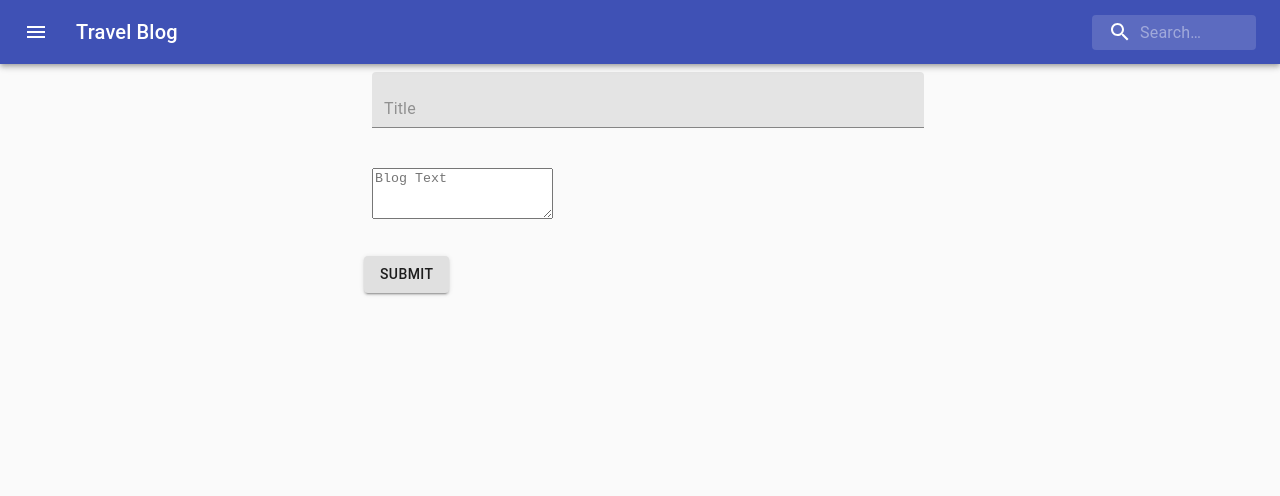
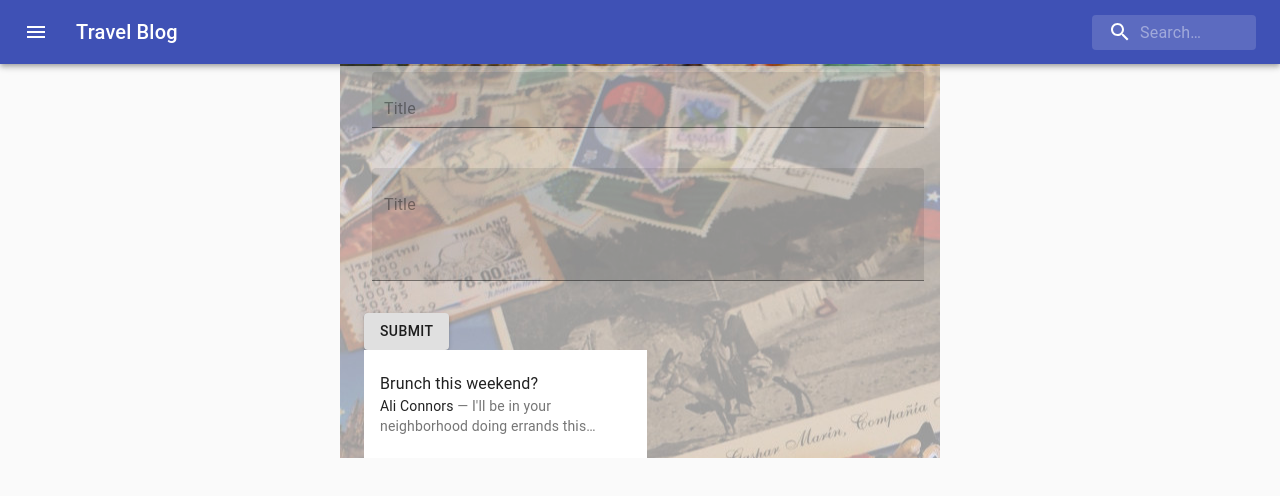
Before and after one commit to Greg-Sam/ClassActivity, a React (Create React App) app in the folder client/: page / in a window 1280 px wide. Shown: the top 496 px of the page. Built offline with nearby package versions, Linux system fonts and the light colour scheme; the HTML template or start-up script is replaced by a standard one.

Commit message:
generic form

```diff
--- a/client/src/App.js
+++ b/client/src/App.js
@@ -4,7 +4,8 @@ import Typography from '@material-ui/core/Typography';
 import Container from '@material-ui/core/Container';
 import Navbar from './components/Navbar'
 import Form from './components/Form'
-
+import Blog from './components/Blog'
+import background from './img/background.jpg'
 
 const App = () => {
 
@@ -24,11 +25,16 @@ const App = () => {
     <>
 
 
-      <Navbar/>
+      <Navbar />
+
       <Fragment>
         <CssBaseline />
-        <Container maxWidth="sm">
+        <Container
+          maxWidth="sm"
+          style={{ backgroundImage: `url(${background})` }}
+        >
           <Form />
+          <Blog />
         </Container>
       </Fragment>
 
--- /dev/null
+++ b/client/src/components/Blog/Blog.js
@@ -0,0 +1,48 @@
+import React from 'react';
+import { makeStyles } from '@material-ui/core/styles';
+import List from '@material-ui/core/List';
+import ListItem from '@material-ui/core/ListItem';
+import Divider from '@material-ui/core/Divider';
+import ListItemText from '@material-ui/core/ListItemText';
+import Typography from '@material-ui/core/Typography';
+
+const useStyles = makeStyles((theme) => ({
+  root: {
+    width: '100%',
+    maxWidth: '36ch',
+    backgroundColor: theme.palette.background.paper,
+  },
+  inline: {
+    display: 'inline',
+  },
+}));
+
+const Blog = () => {
+  const classes = useStyles();
+
+  return (
+    <List className={classes.root}>
+      <ListItem alignItems="flex-start">
+        <ListItemText
+          primary="Brunch this weekend?"
+          secondary={
+            <React.Fragment>
+              <Typography
+                component="span"
+                variant="body2"
+                className={classes.inline}
+                color="textPrimary"
+              >
+                Ali Connors
+              </Typography>
+              {" — I'll be in your neighborhood doing errands this…"}
+            </React.Fragment>
+          }
+        />
+      </ListItem>
+
+    </List>
+  );
+}
+
+export default Blog
--- /dev/null
+++ b/client/src/components/Blog/index.js
@@ -0,0 +1 @@
+export { default } from './Blog'
--- a/client/src/components/Form/Form.js
+++ b/client/src/components/Form/Form.js
@@ -46,20 +46,25 @@ const Form = () => {
           />
         </Grid>
         <Grid item xs={12}>
-          <TextareaAutosize
-            id="text"
-            aria-label="minimum height"
-            rowsMin={3} placeholder="Blog Text"
+          <TextField
+            multiline
+            id="title"
             style={{ margin: 8 }}
+            placeholder="Title"
             fullWidth
             margin="normal"
             InputLabelProps={{
               shrink: true,
             }}
-            variant="filled" />
+            variant="filled"
+            rows={4}
+          />
         </Grid>
         <Grid item xs={12}>
-          <Button variant="contained">Submit</Button>
+          <Button
+          variant="contained"
+            // onClick={handleAddItem}
+            >Submit</Button>
         </Grid>
       </Grid>
     </div>
```
Also changed, not shown: client/src/img/background.jpg (added).
